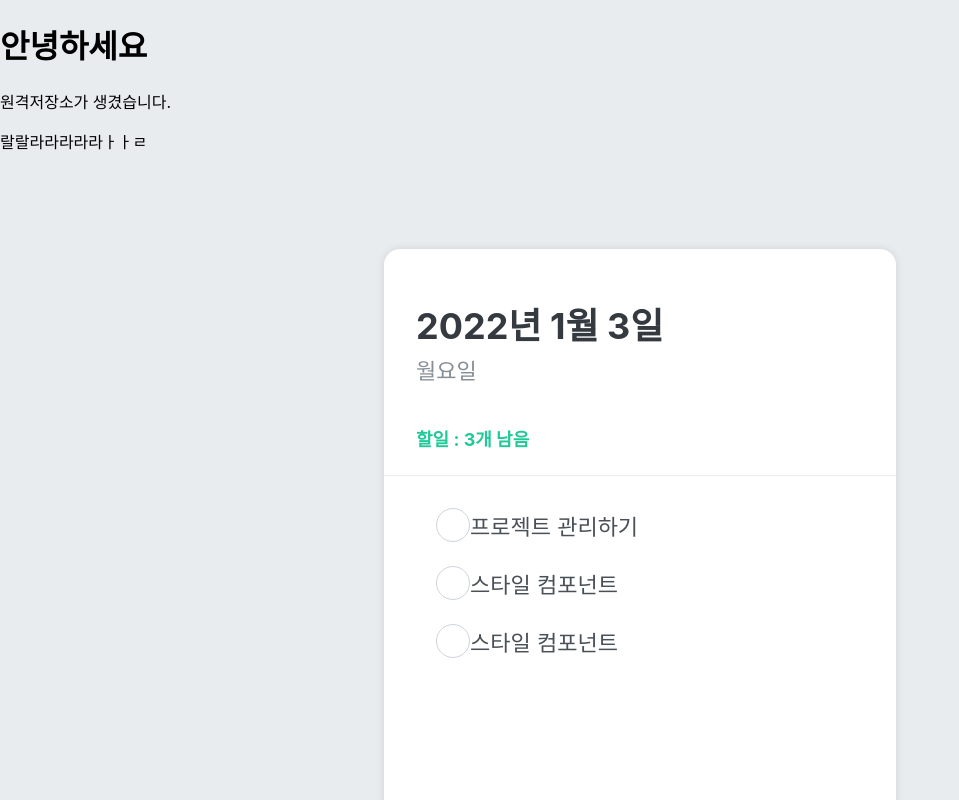
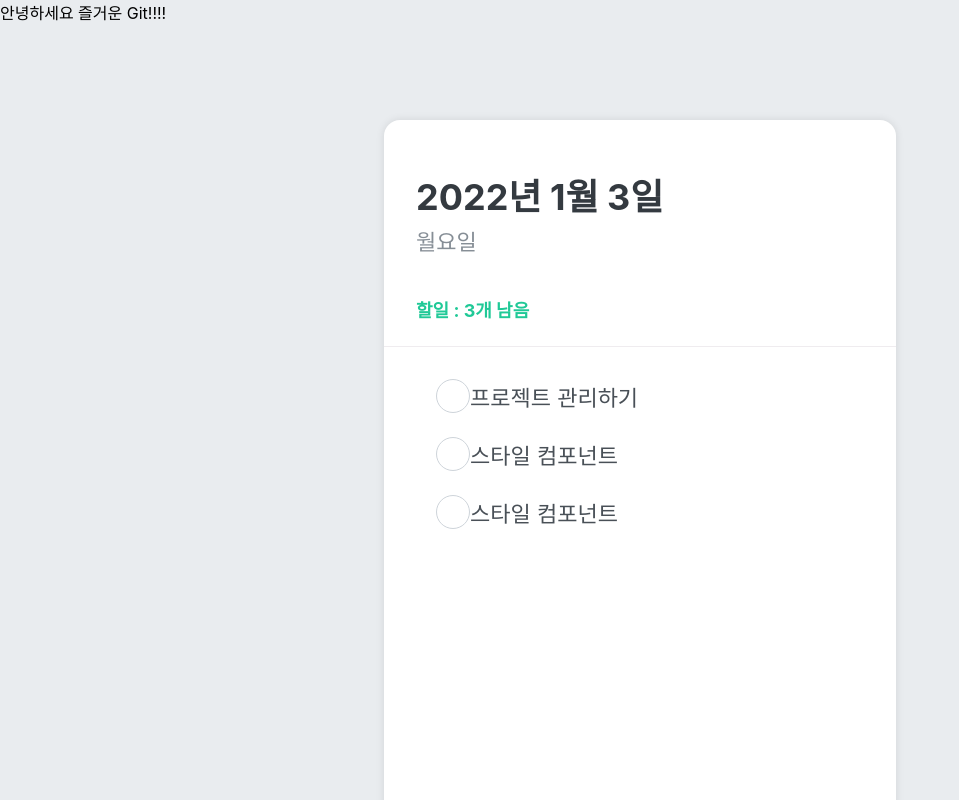
Before and after one commit to juwonKim95/Todolist2, a React (Create React App) app: page / in a window 1280 px wide. Shown: the top 800 px of the page, without its empty margins (0-959 px from the left). Built offline with nearby package versions, Linux system fonts and the light colour scheme.

Commit message:
비쥬얼스튜디오 코드에서 푸쉬

```diff
--- a/src/App.js
+++ b/src/App.js
@@ -71,9 +71,7 @@ function onToggle(id){
   return (
     <div className="App">
       <div>
-        <h1>안녕하세요</h1>
-        <p>원격저장소가 생겼습니다.</p>
-        <p>랄랄라라라라라ㅏㅏㄹ</p>
+        <div>안녕하세요 즐거운 Git!!!!</div>
       </div>
       <GlobalStyle/>
       <TodoTemplate>
```
